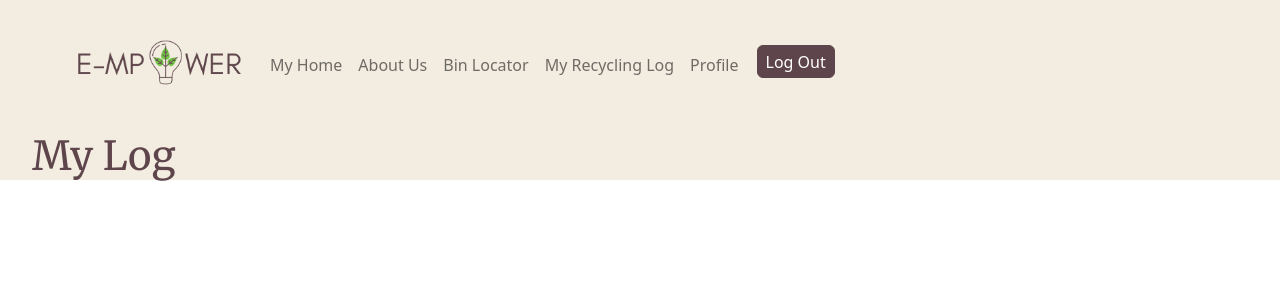
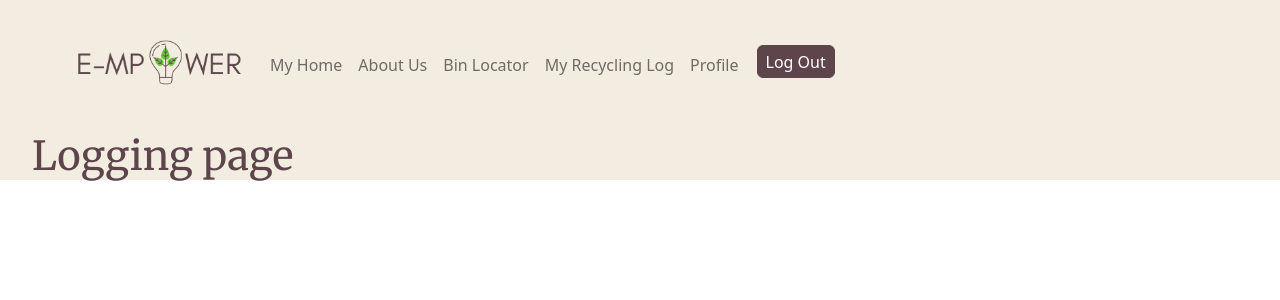
Before and after one commit to zhiyisoh/e-mpower, a Vue app in the folder FrontEnd/: page /logging in a window 1280 px wide. Shown: the top 300 px of the page. Built offline with nearby package versions, Linux system fonts and the light colour scheme; sample sign-in values are in the browser's storage.

Commit message:
changed heading

```diff
--- a/FrontEnd/src/views/logging/Log.vue
+++ b/FrontEnd/src/views/logging/Log.vue
@@ -1,3 +1,4 @@
 <template>
-    <h1>My Log</h1>
+    <h1>Logging page</h1>
+
 </template>
```
